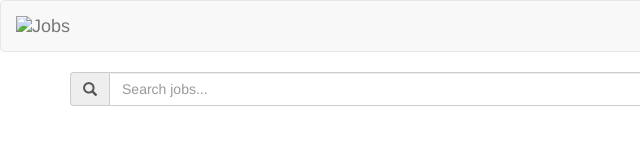
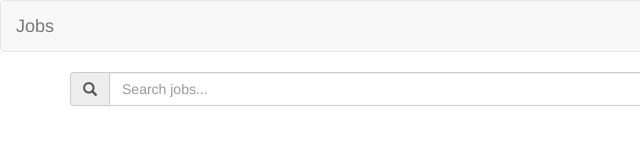
Before and after one commit to Hallaback/Wynbi-Project, a website: page index.html in a window 1280 px wide. Shown: the full height of the page, 0-640 px from the left. Drawn offline with nearby package versions, Linux system fonts and the light colour scheme.

Commit message:
took out image on nav

```diff
--- a/index.html
+++ b/index.html
@@ -15,8 +15,7 @@
     <nav class="navbar navbar-default">
         <div class="container-fluid">
             <div class="navbar-header">
-                <a class="navbar-brand" ui-sref="home">
-                    <img alt="Jobs" src="">
+                <a class="navbar-brand" ui-sref="home"> Jobs
                 </a>
             </div>
         </div>
```
